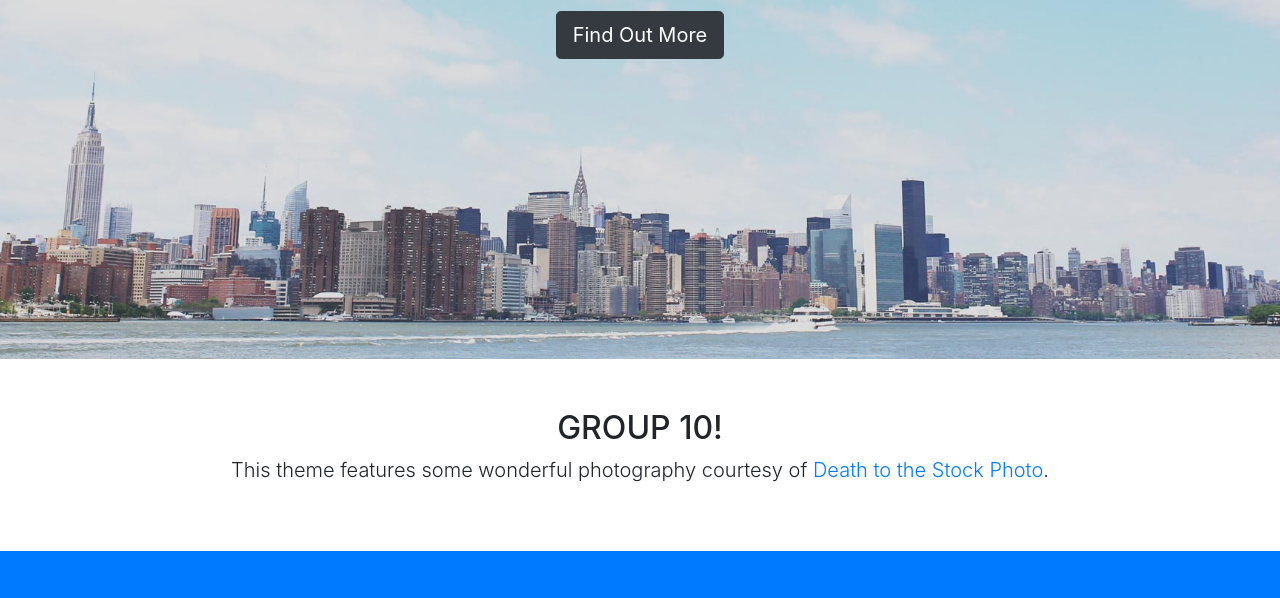
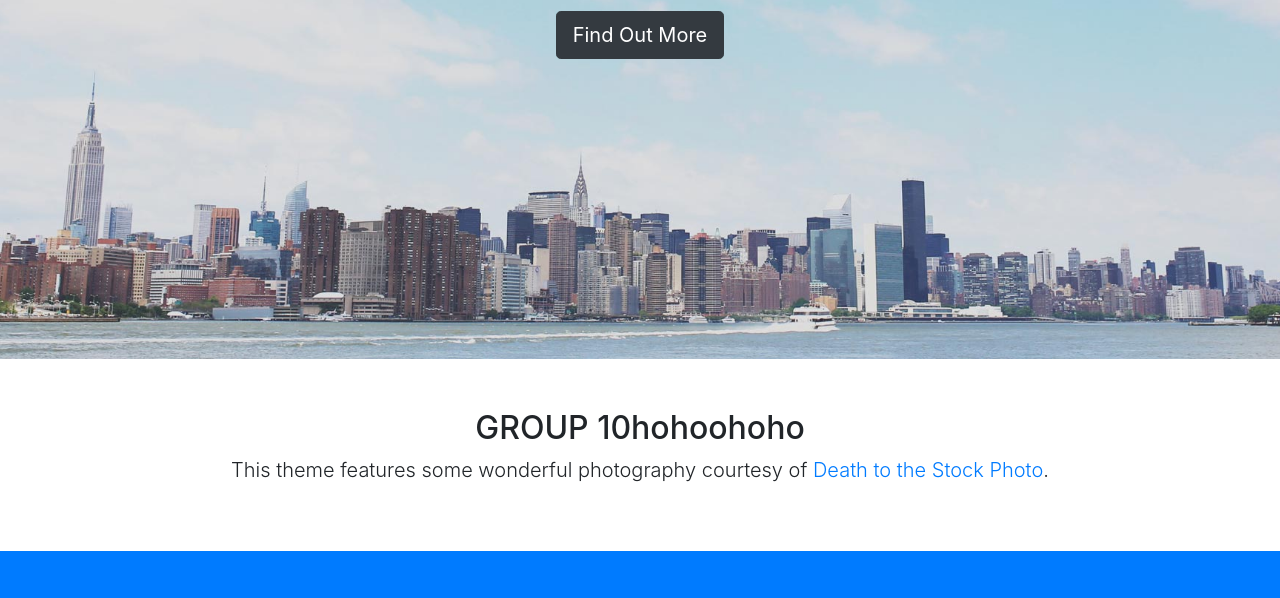
Before and after one commit to AfifahZuhdi/SCM_AssignmentLab, a website with bundled scripts: page index.html in a window 1280 px wide. Shown: the part 441-1039 px from the top of the page. Built offline with nearby package versions, Linux system fonts and the light colour scheme.

Commit message:
Update index.html

```diff
--- a/index.html
+++ b/index.html
@@ -66,7 +66,7 @@
     <!-- About -->
     <section id="about" class="about">
       <div class="container text-center">
-        <h2>GROUP 10!</h2>
+        <h2>GROUP 10hohoohoho</h2>
         <p class="lead">This theme features some wonderful photography courtesy of
           <a target="_blank" href="http://join.deathtothestockphoto.com/">Death to the Stock Photo</a>.</p>
       </div>
```
